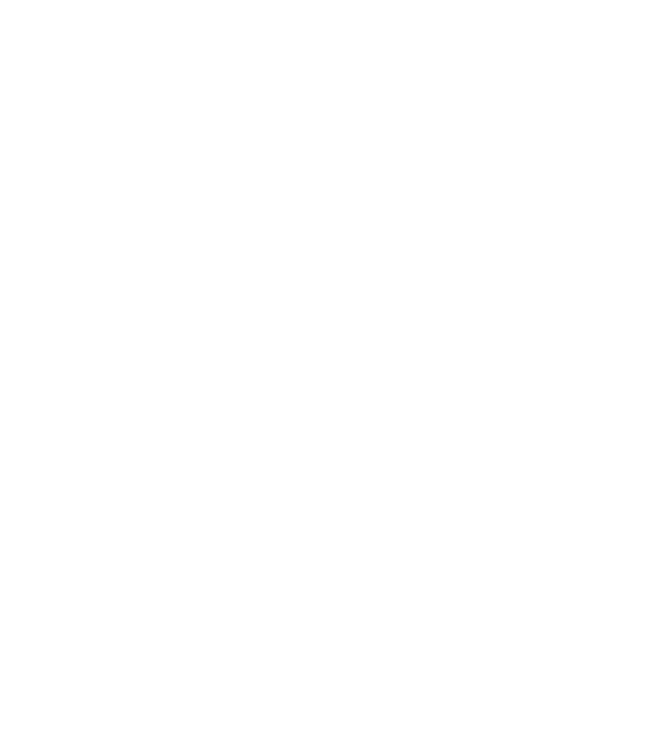
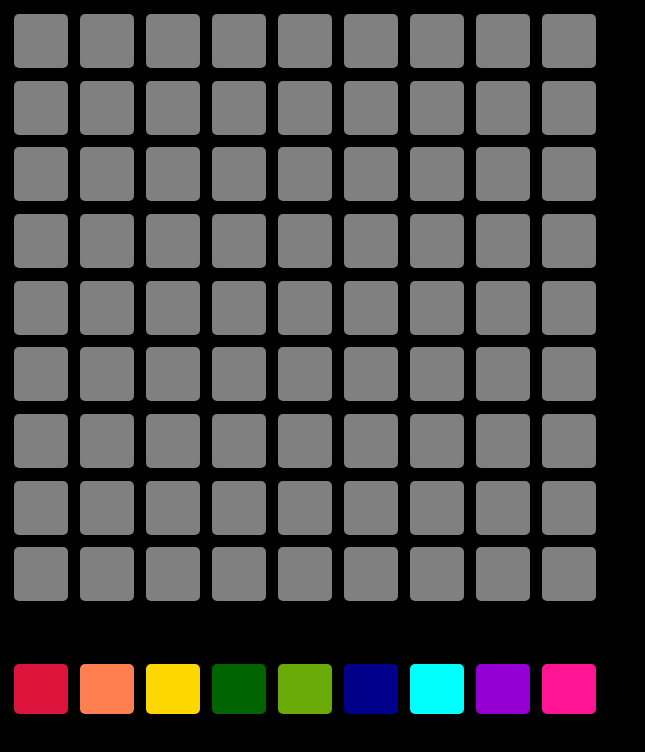
Before and after one commit to rach-m/Tapestry, a plain HTML site: page index.html in a window 1280 px wide. Shown: the whole page, without its empty margins (0-645 px from the left). Drawn offline with Linux system fonts and the light colour scheme.

Commit message:
created gameboard & color picker

```diff
--- a/css/style.css
+++ b/css/style.css
@@ -1,11 +1,78 @@
+body{
+  background: black;
+}
 .wrapper{
-  max-width: 60%;
-  height: 60%;
-  background-color: green;
+  width: 600px;
+  height: 600px;
+  display: flex;
+  flex-wrap: wrap;
+
+}
+
+.row1, .row2, .row3, .row4, .row5, .row6, .row7, .row8, .row9{
+  height: 9%;
+  width: 100%;
+  display: flex;
+  flex-wrap: wrap;
+
 }
 
 .square{
-  height: 3%;
-  width: 3%;
-  color: pink;
+  background: gray;
+  height: 100%;
+  width: 9%;
+  margin: 1%;
+  border-radius: 5px;
 }
+
+/* .line{
+  border-bottom: 1px solid white;
+  height: 1%;
+  width: 97%;
+  margin-left: 1%;
+  text-align: center;
+} */
+
+.palette{
+  height: 50px;
+  width: 600px;
+  display: flex;
+  flex-wrap: wrap;
+  margin-top: 50px;
+}
+
+#red{
+  background: crimson
+}
+
+#orange{
+  background: coral;
+}
+
+#yellow{
+  background: gold;
+}
+
+#dark-green{
+  background: darkgreen;
+}
+
+#light-green{
+  background: rgb(105, 170, 9);
+}
+
+#dark-blue{
+  background: darkblue;
+}
+
+#light-blue{
+  background: cyan;
+}
+
+#purple{
+  background: darkviolet;
+}
+
+#pink{
+  background: deeppink;
+}
--- a/index.html
+++ b/index.html
@@ -12,104 +12,117 @@
 <body>
   <div class="wrapper">
     <div class="row1">
-      <div class="s0" data-position='0,0' class = 'square'></div>
-      <div class="s1" data-position='0,1' class = 'square'></div>
-      <div class="s2" data-position='0,2' class = 'square'></div>
-      <div class="s3" data-position='0,3' class = 'square'></div>
-      <div class="s4" data-position='0,4' class = 'square'></div>
-      <div class="s5" data-position='0,5' class = 'square'></div>
-      <div class="s6" data-position='0,6' class = 'square'></div>
-      <div class="s7" data-position='0,7' class = 'square'></div>
-      <div class="s8" data-position='0,8' class = 'square'></div>
+      <div class="s0 square" data-position='0,0'></div>
+      <div class="s1 square" data-position='0,1'></div>
+      <div class="s2 square" data-position='0,2'></div>
+      <div class="s3 square" data-position='0,3'></div>
+      <div class="s4 square" data-position='0,4'></div>
+      <div class="s5 square" data-position='0,5'></div>
+      <div class="s6 square" data-position='0,6'></div>
+      <div class="s7 square" data-position='0,7'></div>
+      <div class="s8 square" data-position='0,8'></div>
     </div>
     <div class="row2">
-      <div class="s0" data-position='1,0' class = 'square'></div>
-      <div class="s1" data-position='1,1' class = 'square'></div>
-      <div class="s2" data-position='1,2' class = 'square'></div>
-      <div class="s3" data-position='1,3' class = 'square'></div>
-      <div class="s4" data-position='1,4' class = 'square'></div>
-      <div class="s5" data-position='1,5' class = 'square'></div>
-      <div class="s6" data-position='1,6' class = 'square'></div>
-      <div class="s7" data-position='1,7' class = 'square'></div>
-      <div class="s8" data-position='1,8' class = 'square'></div>
+      <div class="s0 square" data-position="1,0"></div>
+      <div class="s1 square" data-position="1,1"></div>
+      <div class="s2 square" data-position="1,2"></div>
+      <div class="s3 square" data-position="1,3"></div>
+      <div class="s4 square" data-position="1,4"></div>
+      <div class="s5 square" data-position="1,5"></div>
+      <div class="s6 square" data-position="1,6"></div>
+      <div class="s7 square" data-position="1,7"></div>
+      <div class="s8 square" data-position="1,8"></div>
     </div>
     <div class="row3">
-      <div class="s0" data-position='2,0' class = 'square'></div>
-      <div class="s1" data-position='2,1' class = 'square'></div>
-      <div class="s2" data-position='2,2' class = 'square'></div>
-      <div class="s3" data-position='2,3' class = 'square'></div>
-      <div class="s4" data-position='2,4' class = 'square'></div>
-      <div class="s5" data-position='2,5' class = 'square'></div>
-      <div class="s6" data-position='2,6' class = 'square'></div>
-      <div class="s7" data-position='2,7' class = 'square'></div>
-      <div class="s8" data-position='2,8' class = 'square'></div>
+      <div class="s0 square" data-position="2,0"></div>
+      <div class="s1 square" data-position="2,1"></div>
+      <div class="s2 square" data-position="2,2"></div>
+      <div class="s3 square" data-position="2,3"></div>
+      <div class="s4 square" data-position="2,4"></div>
+      <div class="s5 square" data-position="2,5"></div>
+      <div class="s6 square" data-position="2,6"></div>
+      <div class="s7 square" data-position="2,7"></div>
+      <div class="s8 square" data-position="2,8"></div>
     </div>
+    <div class="line"></div>
     <div class="row4">
-      <div class="s0" data-position='3,0' class = 'square'></div>
-      <div class="s1" data-position='3,1' class = 'square'></div>
-      <div class="s2" data-position='3,2' class = 'square'></div>
-      <div class="s3" data-position='3,3' class = 'square'></div>
-      <div class="s4" data-position='3,4' class = 'square'></div>
-      <div class="s5" data-position='3,5' class = 'square'></div>
-      <div class="s6" data-position='3,6' class = 'square'></div>
-      <div class="s7" data-position='3,7' class = 'square'></div>
-      <div class="s8" data-position='3,8' class = 'square'></div>
+      <div class="s0 square" data-position='3,0'></div>
+      <div class="s1 square" data-position='3,1'></div>
+      <div class="s2 square" data-position='3,2'></div>
+      <div class="s3 square" data-position='3,3'></div>
+      <div class="s4 square" data-position='3,4'></div>
+      <div class="s5 square" data-position='3,5'></div>
+      <div class="s6 square" data-position='3,6'></div>
+      <div class="s7 square" data-position='3,7'></div>
+      <div class="s8 square" data-position='3,8'></div>
     </div>
     <div class="row5">
-      <div class="s0" data-position='4,0' class = 'square'></div>
-      <div class="s1" data-position='4,1' class = 'square'></div>
-      <div class="s2" data-position='4,2' class = 'square'></div>
-      <div class="s3" data-position='4,3' class = 'square'></div>
-      <div class="s4" data-position='4,4' class = 'square'></div>
-      <div class="s5" data-position='4,5' class = 'square'></div>
-      <div class="s6" data-position='4,6' class = 'square'></div>
-      <div class="s7" data-position='4,7' class = 'square'></div>
-      <div class="s8" data-position='4,8' class = 'square'></div>
+      <div class="s0 square" data-position='4,0'></div>
+      <div class="s1 square" data-position='4,1'></div>
+      <div class="s2 square" data-position='4,2'></div>
+      <div class="s3 square" data-position='4,3'></div>
+      <div class="s4 square" data-position='4,4'></div>
+      <div class="s5 square" data-position='4,5'></div>
+      <div class="s6 square" data-position='4,6'></div>
+      <div class="s7 square" data-position='4,7'></div>
+      <div class="s8 square" data-position='4,8'></div>
     </div>
     <div class="row6">
-      <div class="s0" data-position='5,0' class = 'square'></div>
-      <div class="s1" data-position='5,1' class = 'square'></div>
-      <div class="s2" data-position='5,2' class = 'square'></div>
-      <div class="s3" data-position='5,3' class = 'square'></div>
-      <div class="s4" data-position='5,4' class = 'square'></div>
-      <div class="s5" data-position='5,5' class = 'square'></div>
-      <div class="s6" data-position='5,6' class = 'square'></div>
-      <div class="s7" data-position='5,7' class = 'square'></div>
-      <div class="s8" data-position='5,8' class = 'square'></div>
+      <div class="s0 square" data-position='5,0'></div>
+      <div class="s1 square" data-position='5,1'></div>
+      <div class="s2 square" data-position='5,2'></div>
+      <div class="s3 square" data-position='5,3'></div>
+      <div class="s4 square" data-position='5,4'></div>
+      <div class="s5 square" data-position='5,5'></div>
+      <div class="s6 square" data-position='5,6'></div>
+      <div class="s7 square" data-position='5,7'></div>
+      <div class="s8 square" data-position='5,8'></div>
     </div>
+    <div class="line"></div>
     <div class="row7">
-      <div class="s0" data-position='6,0' class = 'square'></div>
-      <div class="s1" data-position='6,1' class = 'square'></div>
-      <div class="s2" data-position='6,2' class = 'square'></div>
-      <div class="s3" data-position='6,3' class = 'square'></div>
-      <div class="s4" data-position='6,4' class = 'square'></div>
-      <div class="s5" data-position='6,5' class = 'square'></div>
-      <div class="s6" data-position='6,6' class = 'square'></div>
-      <div class="s7" data-position='6,7' class = 'square'></div>
-      <div class="s8" data-position='6,8' class = 'square'></div>
+      <div class="s0 square" data-position='6,0'></div>
+      <div class="s1 square" data-position='6,1'></div>
+      <div class="s2 square" data-position='6,2'></div>
+      <div class="s3 square" data-position='6,3'></div>
+      <div class="s4 square" data-position='6,4'></div>
+      <div class="s5 square" data-position='6,5'></div>
+      <div class="s6 square" data-position='6,6'></div>
+      <div class="s7 square" data-position='6,7'></div>
+      <div class="s8 square" data-position='6,8'></div>
     </div>
     <div class="row8">
-      <div class="s0" data-position='7,0' class = 'square'></div>
-      <div class="s1" data-position='7,1' class = 'square'></div>
-      <div class="s2" data-position='7,2' class = 'square'></div>
-      <div class="s3" data-position='7,3' class = 'square'></div>
-      <div class="s4" data-position='7,4' class = 'square'></div>
-      <div class="s5" data-position='7,5' class = 'square'></div>
-      <div class="s6" data-position='7,6' class = 'square'></div>
-      <div class="s7" data-position='7,7' class = 'square'></div>
-      <div class="s8" data-position='7,8' class = 'square'></div>
+      <div class="s0 square" data-position='7,0'></div>
+      <div class="s1 square" data-position='7,1'></div>
+      <div class="s2 square" data-position='7,2'></div>
+      <div class="s3 square" data-position='7,3'></div>
+      <div class="s4 square" data-position='7,4'></div>
+      <div class="s5 square" data-position='7,5'></div>
+      <div class="s6 square" data-position='7,6'></div>
+      <div class="s7 square" data-position='7,7'></div>
+      <div class="s8 square" data-position='7,8'></div>
     </div>
     <div class="row9">
-      <div class="s0" data-position='8,0' class = 'square'></div>
-      <div class="s1" data-position='8,1' class = 'square'></div>
-      <div class="s2" data-position='8,2' class = 'square'></div>
-      <div class="s3" data-position='8,3' class = 'square'></div>
-      <div class="s4" data-position='8,4' class = 'square'></div>
-      <div class="s5" data-position='8,5' class = 'square'></div>
-      <div class="s6" data-position='8,6' class = 'square'></div>
-      <div class="s7" data-position='8,7' class = 'square'></div>
-      <div class="s8" data-position='8,8' class = 'square'></div>
+      <div class="s0 square" data-position='8,0'></div>
+      <div class="s1 square" data-position='8,1'></div>
+      <div class="s2 square" data-position='8,2'></div>
+      <div class="s3 square" data-position='8,3'></div>
+      <div class="s4 square" data-position='8,4'></div>
+      <div class="s5 square" data-position='8,5'></div>
+      <div class="s6 square" data-position='8,6'></div>
+      <div class="s7 square" data-position='8,7'></div>
+      <div class="s8 square" data-position='8,8'></div>
     </div>
+  </div>
+  <div class="palette">
+    <div class="color-picker square" id="red" data-position='8,0'></div>
+    <div class="color-picker square" id="orange" data-position='8,1'></div>
+    <div class="color-picker square" id="yellow" data-position='8,2'></div>
+    <div class="color-picker square" id="dark-green" data-position='8,3'></div>
+    <div class="color-picker square" id="light-green" data-position='8,4'></div>
+    <div class="color-picker square" id="dark-blue" data-position='8,5'></div>
+    <div class="color-picker square" id="light-blue" data-position='8,6'></div>
+    <div class="color-picker square" id="purple" data-position='8,7'></div>
+    <div class="color-picker square" id="pink" data-position='8,8'></div>
   </div>
   <script src="js/main.js"></script>
 </body>
```
